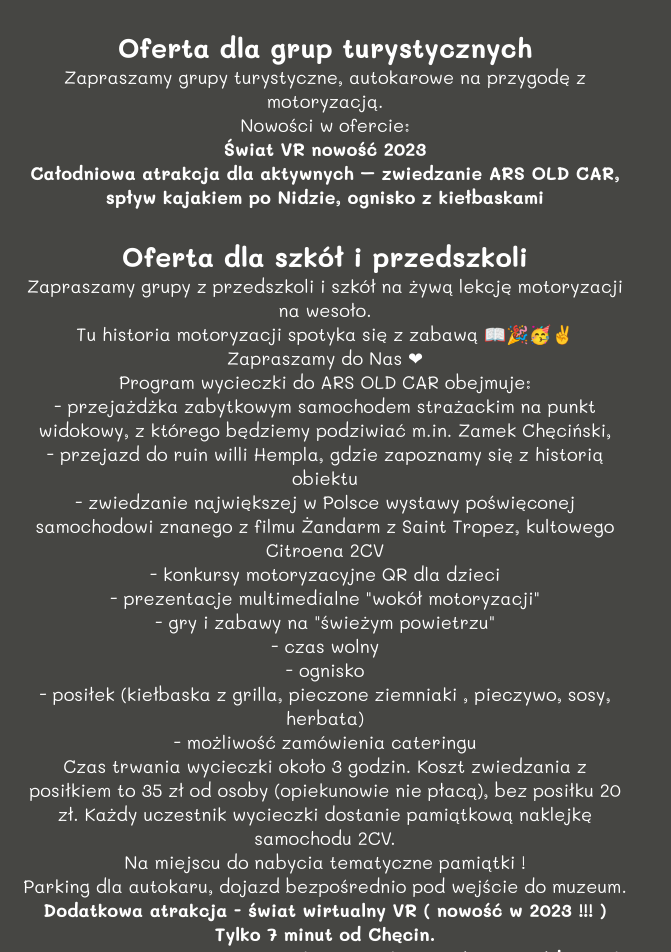
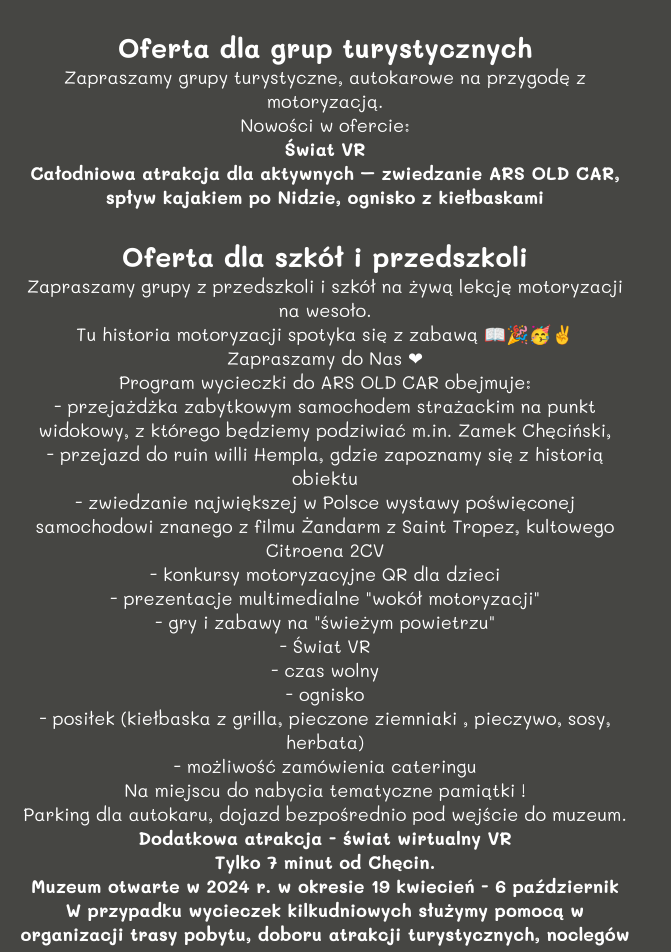
Before and after one commit to damian-guh/ars-old-car, a Next.js app: page /oferta-dla-grup in a window 1280 px wide. Shown: the part 1060-2012 px from the top of the page, without its empty margins (0-671 px from the left). Built offline with nearby package versions, Linux system fonts and the light colour scheme.

Commit message:
chore: update opening hours, pricing and nav links

```diff
--- a/src/pages/oferta-dla-grup.tsx
+++ b/src/pages/oferta-dla-grup.tsx
@@ -172,7 +172,7 @@
               motoryzacją.
             </p>
             <p>Nowości w ofercie:</p>
-            <Link href='/swiat-vr'>Świat VR nowość 2023</Link>
+            <Link href='/swiat-vr'>Świat VR</Link>
             <Link href='/bastek'>
               Całodniowa atrakcja dla aktywnych – zwiedzanie ARS OLD CAR, spływ
               kajakiem po Nidzie, ognisko z kiełbaskami
@@ -206,6 +206,7 @@
             <p>- konkursy motoryzacyjne QR dla dzieci</p>
             <p>- prezentacje multimedialne &quot;wokół motoryzacji&quot;</p>
             <p>- gry i zabawy na &quot;świeżym powietrzu&quot;</p>
+            <p>- Świat VR</p>
             <p>- czas wolny</p>
             <p>- ognisko</p>
             <p>
@@ -213,20 +214,14 @@
               sosy, herbata)
             </p>
             <p>- możliwość zamówienia cateringu</p>
-            <p>
-              Czas trwania wycieczki około 3 godzin. Koszt zwiedzania z
-              posiłkiem to 35 zł od osoby (opiekunowie nie płacą), bez posiłku
-              20 zł. Każdy uczestnik wycieczki dostanie pamiątkową naklejkę
-              samochodu 2CV.
-            </p>
             <p>Na miejscu do nabycia tematyczne pamiątki !</p>
             <p>
               Parking dla autokaru, dojazd bezpośrednio pod wejście do muzeum.
             </p>
-            <b>Dodatkowa atrakcja - świat wirtualny VR ( nowość w 2023 !!! )</b>
+            <b>Dodatkowa atrakcja - świat wirtualny VR</b>
             <b>Tylko 7 minut od Chęcin.</b>
             <b>
-              Muzeum otwarte w 2023 r. w okresie 15 kwiecień - 20 październik
+              Muzeum otwarte w 2024 r. w okresie 19 kwiecień - 6 październik
             </b>
             <b>
               W przypadku wycieczek kilkudniowych służymy pomocą w organizacji
--- a/src/pages/swiat-vr.tsx
+++ b/src/pages/swiat-vr.tsx
@@ -1,5 +1,4 @@
 import type { NextPage } from 'next';
-import Link from 'next/link';
 import Image from 'next/image';
 import styled from 'styled-components';
 import Layout from 'components/Layout';
@@ -82,7 +81,6 @@
           Tropez&quot;, co sprawia, że jest to wspaniała okazja na spędzenie
           czasu z rodziną i przyjaciółmi. Czekamy na Was w ARS OLD CAR.
         </p>
-        <Link href='/cennik'>Sprawdź bilet</Link>
         <h1>Tajemnica Willi Hempla</h1>
         <p>
           Witajcie miłośnicy tajemniczych historii! Czy kiedykolwiek
@@ -105,7 +103,6 @@
           na Was w ARS OLD CAR - Muzeum Motoryzacji, abyście mogli doświadczyć
           tajemniczej historii &quot;Tajemnicy Willi Hempla&quot;!
         </p>
-        <Link href='/cennik'>Sprawdź bilet</Link>
       </TextAndImagesWrapper>
       <TextAndImagesWrapper>
         <ImageWrapper>
--- a/src/utils/constants/index.ts
+++ b/src/utils/constants/index.ts
@@ -56,15 +56,6 @@
     ],
   },
   {
-    title: 'Świat VR',
-    details: [
-      '15 zł - Przygoda w Saint Tropez Część 1: "Siostro zwolnij!"',
-      '10 zł - Przygoda w Saint Tropez Część 2: "Wycieczka po Saint Tropez"',
-      '20% taniej w pakiecie Część 1-2 - 20 zł',
-      '10 zł - Tajemnica Willi Hempla',
-    ],
-  },
-  {
     title: 'Dodatkowe informacje',
     details: [
       'Miejsce przyjazne dla zwierząt - Zapraszamy fanów motoryzacji wraz z czworonogami',
```
